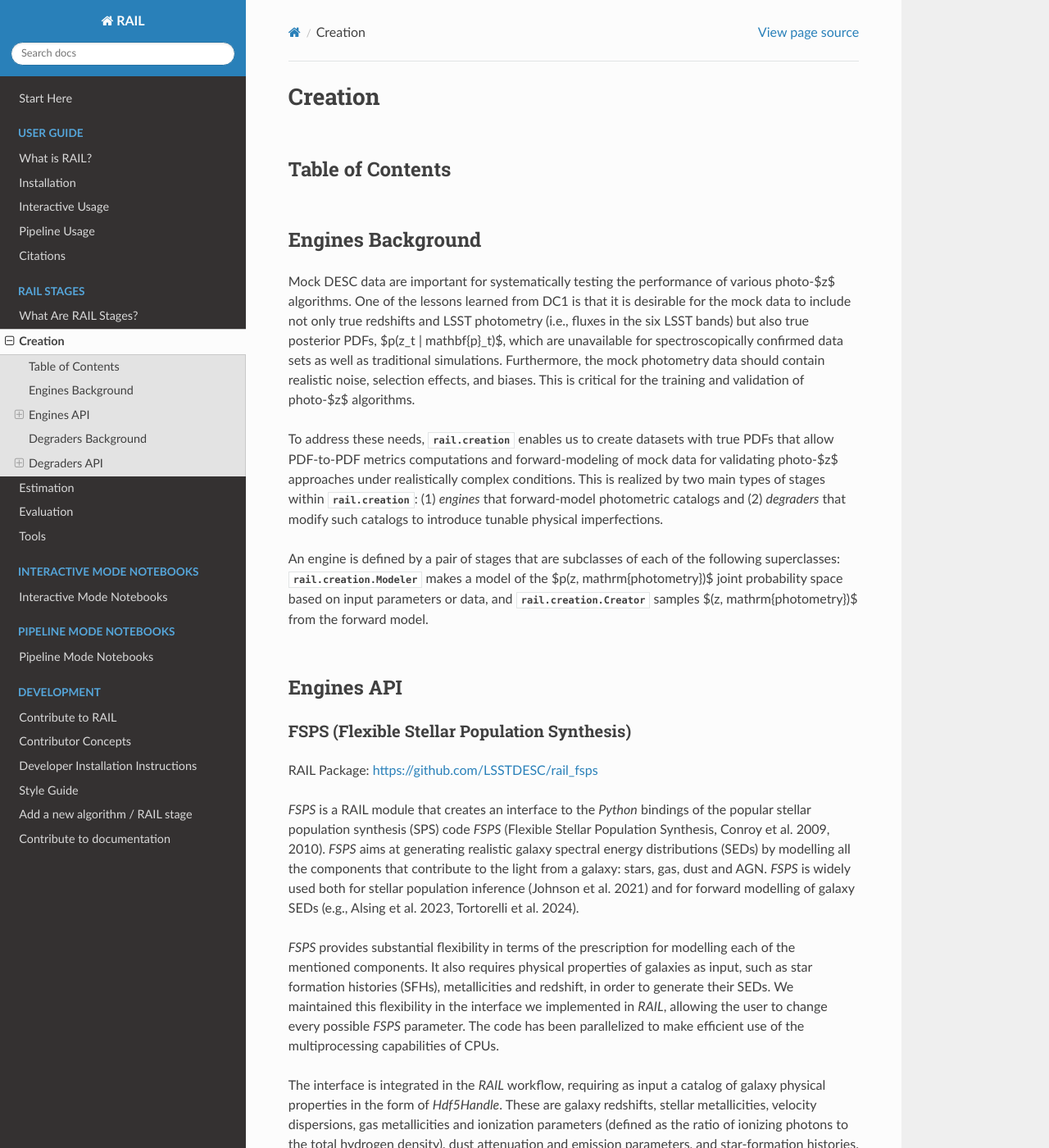
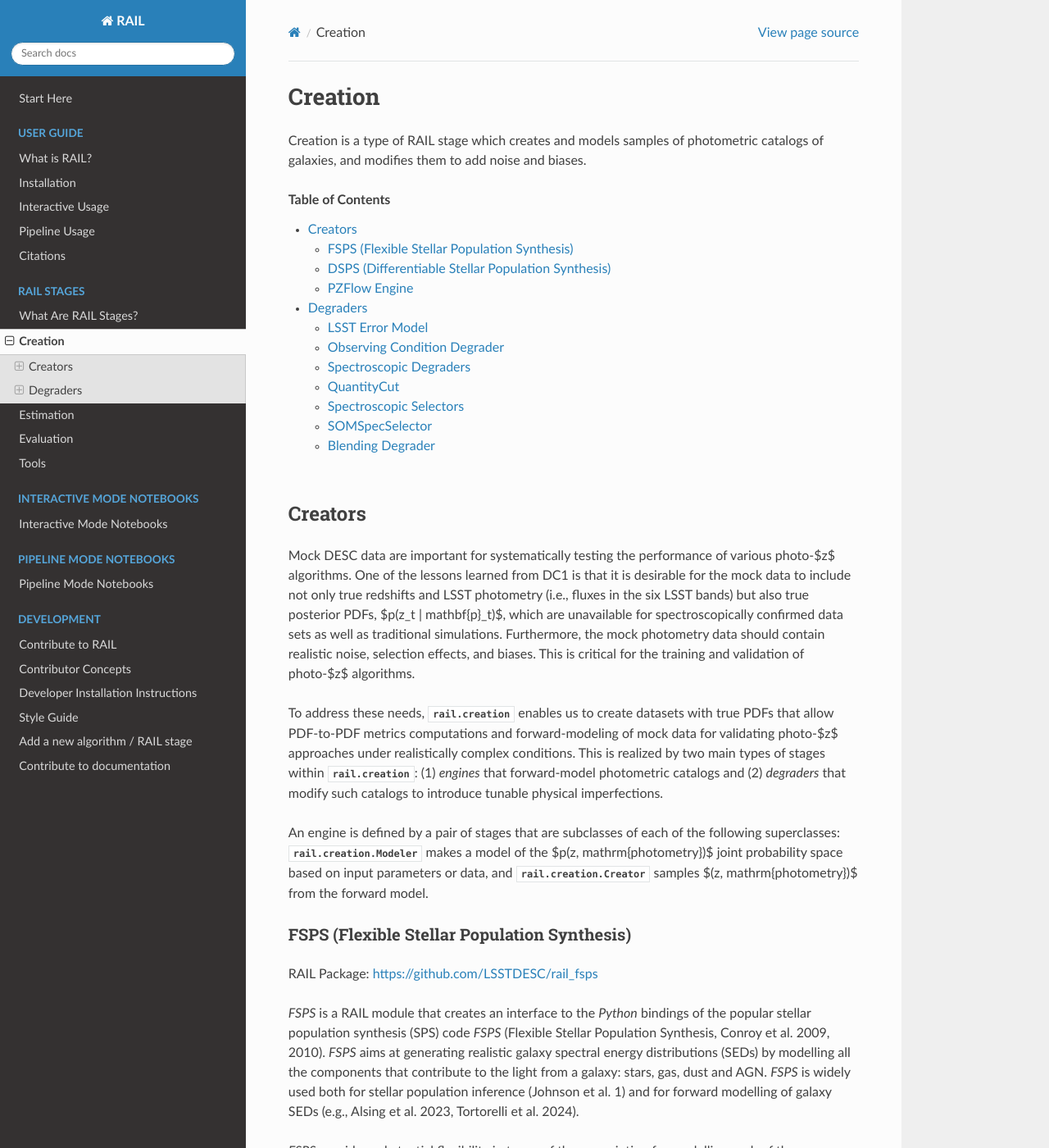
Before and after one commit to LSSTDESC/rail, a Sphinx documentation site: the page built from docs/source/rail_stages/creation.rst, in a window 1280 px wide and 1400 px high. Shown: the whole window at 82% size. Built offline with Sphinx 7.4.7 and the Read the Docs theme 3.1.0, drawn with Linux system fonts in a browser that asks for light colours; pages that are not in the unit, such as notebooks, are missing from menus; the version number could not be read and is left out; cross-references to code outside the pages are shown as plain code; some of the changed text lies outside the part shown.

Commit message:
added stage introductions

```diff
--- a/docs/source/interactive_notebooks/index.rst
+++ b/docs/source/interactive_notebooks/index.rst
@@ -1,3 +1,5 @@
+.. _interactive-notebooks:
+
 **************************
 Interactive Mode Notebooks
 **************************
--- a/docs/source/rail_stages/creation.rst
+++ b/docs/source/rail_stages/creation.rst
@@ -7,14 +7,17 @@ Creation
 .. quick summary: covers everything that you would skip if you had real data
 .. creating and modeling samples of photometric catalogs of galaxies and modifying them to add noise and biases
 
-=================
-Table of Contents
-=================
+Creation is a type of RAIL stage which creates and models samples of photometric
+catalogs of galaxies, and modifies them to add noise and biases.
 
-..
+.. flowchart
+
+.. contents:: Table of Contents
+   :backlinks: entry
+   :local:
 
 ==================
-Engines Background
+Creators
 ==================
 
 .. format and check
@@ -43,9 +46,9 @@ $p(z, \mathrm{photometry})$ joint probability space based on input parameters or
 data, and :py:class:`rail.creation.Creator` samples $(z, \mathrm{photometry})$
 from the forward model.
 
-===========
-Engines API
-===========
+.. ============
+.. Creators API
+.. ============
 
 .. format and check
 
@@ -61,7 +64,7 @@ Population Synthesis, Conroy et al. 2009, 2010). `FSPS` aims at generating
 realistic galaxy spectral energy distributions (SEDs) by modelling all the
 components that contribute to the light from a galaxy: stars, gas, dust and AGN.
 `FSPS` is widely used both for stellar population inference (Johnson et al.
-2021) and for forward modelling of galaxy SEDs (e.g., Alsing et al. 2023,
+1)    and for forward modelling of galaxy SEDs (e.g., Alsing et al. 2023,
 Tortorelli et al. 2024).
 
 `FSPS` provides substantial flexibility in terms of the prescription for
@@ -167,7 +170,7 @@ estimation.
     :noindex:
 
 ====================
-Degraders Background
+Degraders
 ====================
 
 .. format and check
@@ -185,9 +188,9 @@ realistically complex noise and bias to the (𝑧, photometry) columns, and the
 selector superclass introduces biased selection on the sample to mimic, e.g., an
 incomplete spectroscopic training sample.
 
-=============
-Degraders API
-=============
+.. =============
+.. Degraders API
+.. =============
 
 .. format and check
 
```
Also changed, not shown: docs/source/rail_stages/estimation.rst (+19 -16 lines), docs/source/rail_stages/evaluation.rst (+8 -4 lines), docs/source/rail_stages/tools.rst (+9 -4 lines), docs/source/rail_stages/what_are_rail_stages.rst (+20 -13 lines).
